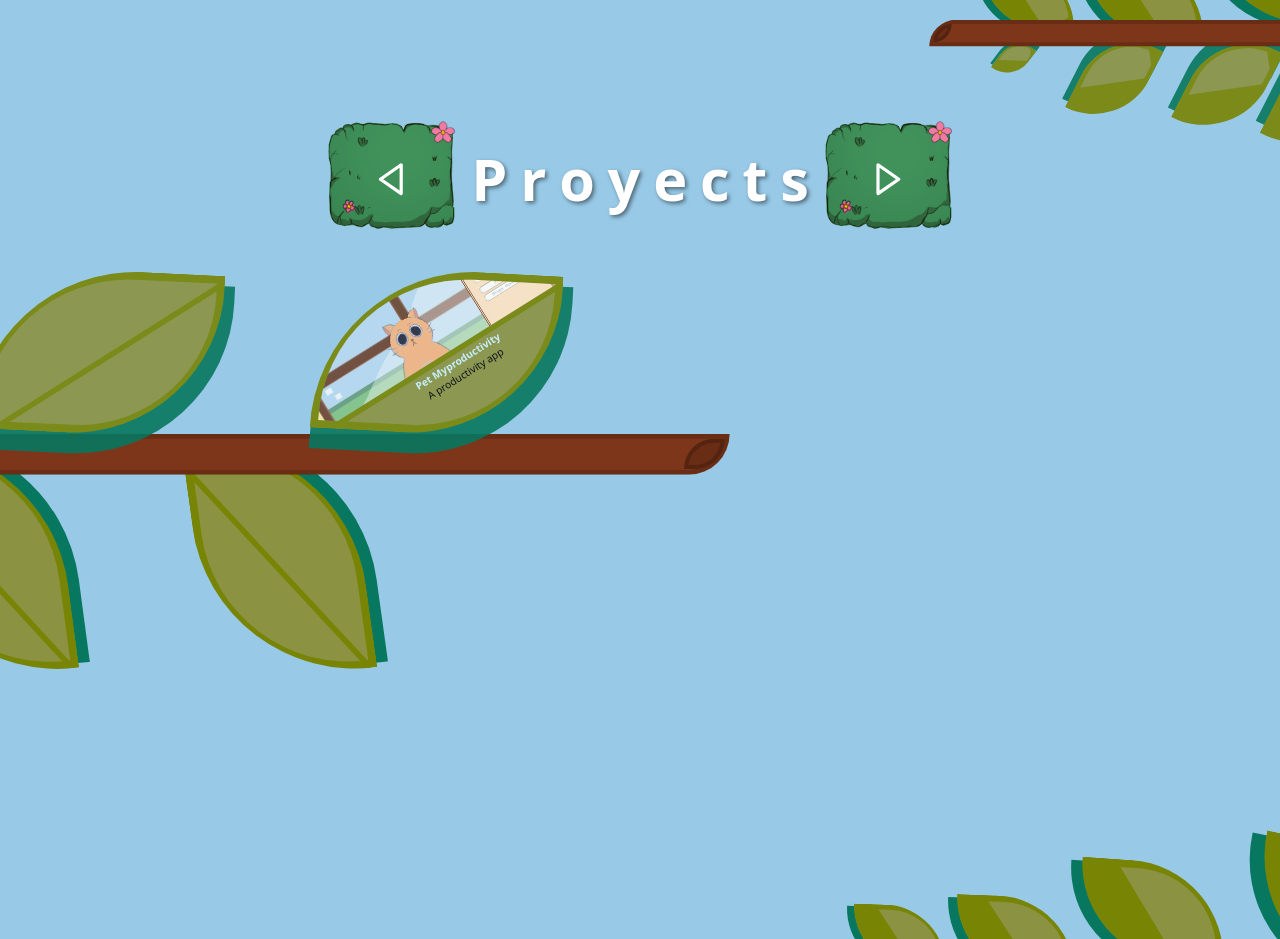
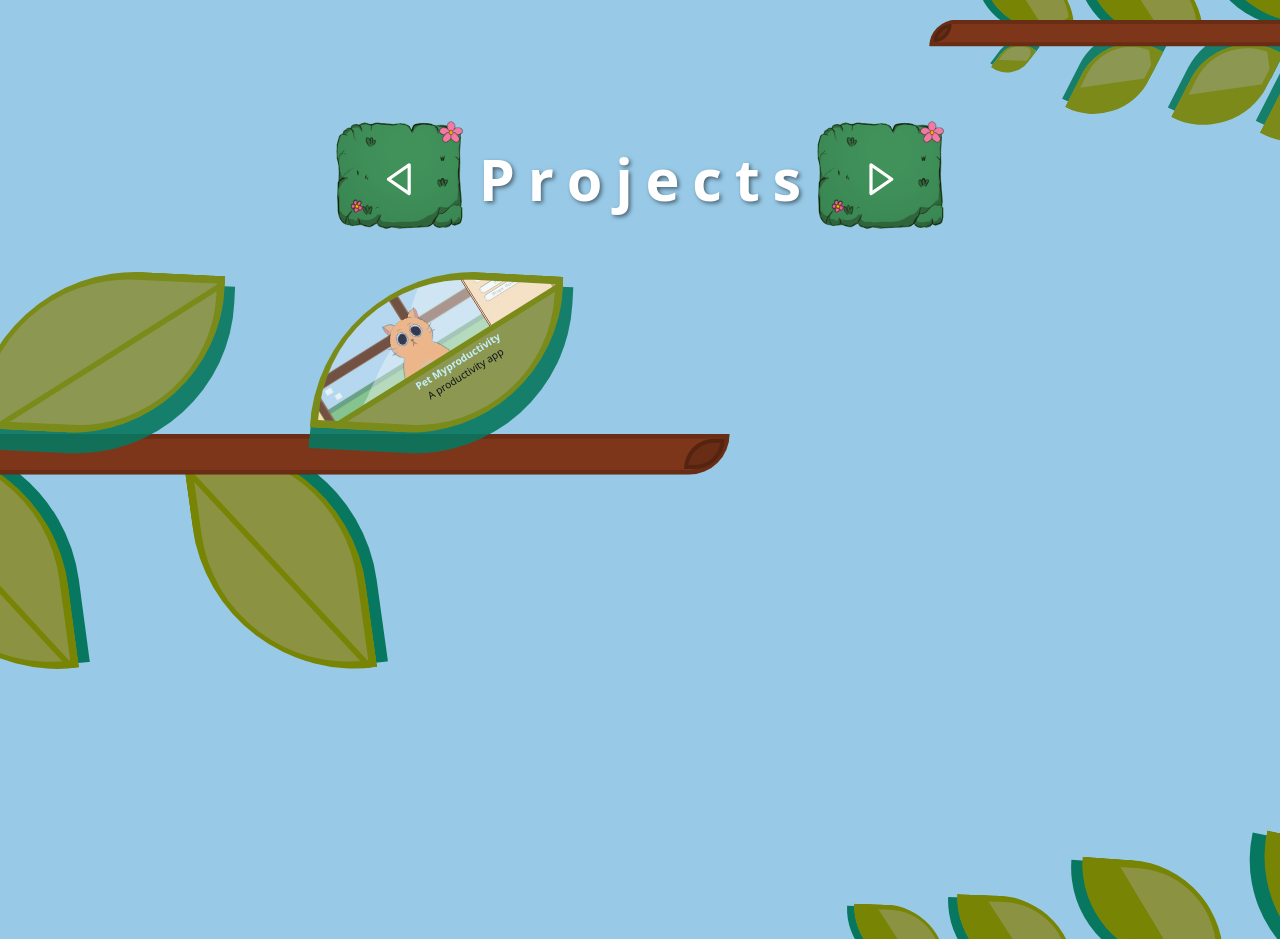
Before and after one commit to MelanieRD/PortafolioIdea2, a React (Vite) app: page / in a window 1280 px wide. Shown: the part 880-1819 px from the top of the page. Built offline with nearby package versions, Linux system fonts and the light colour scheme.

Commit message:
--allow-emptyflag

```diff
--- a/src/pages/Proyects/Proyects.jsx
+++ b/src/pages/Proyects/Proyects.jsx
@@ -12,7 +12,7 @@ export const Proyects = () => {
 
 
   // TEXT ANIMATION
-  const titleText = "Proyects".split("");
+  const titleText = "Projects".split("");
   titleText.unshift(<TechIcon iconTag={<BiLeftArrow className="iconRow" />} imgBackground={"url(/img/container1.png)"} paddingVW={"0.2vw"} addclassName={"iconRowContainer"} eventOnclick={()=>{handleLeftRowClick()}}/>);
   titleText.push(<TechIcon iconTag={<BiRightArrow className="iconRow" />} imgBackground={"url(/img/container1.png)"} paddingVW={"0.2vw"} addclassName={"iconRowContainer"} eventOnclick={()=>{handleRightRowClick()}}/>);
   const [isMobile, setIsMobile] = useState(window.innerWidth <= 768);
```
